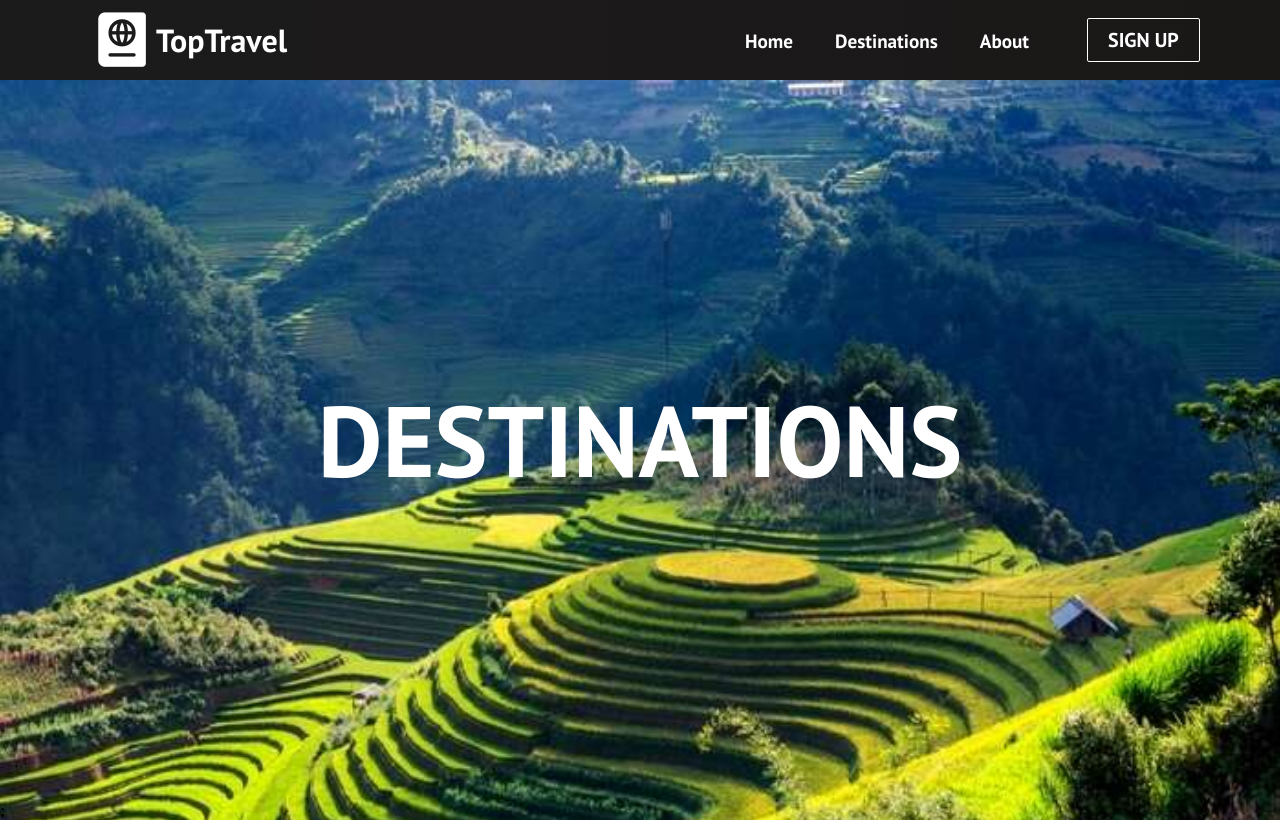
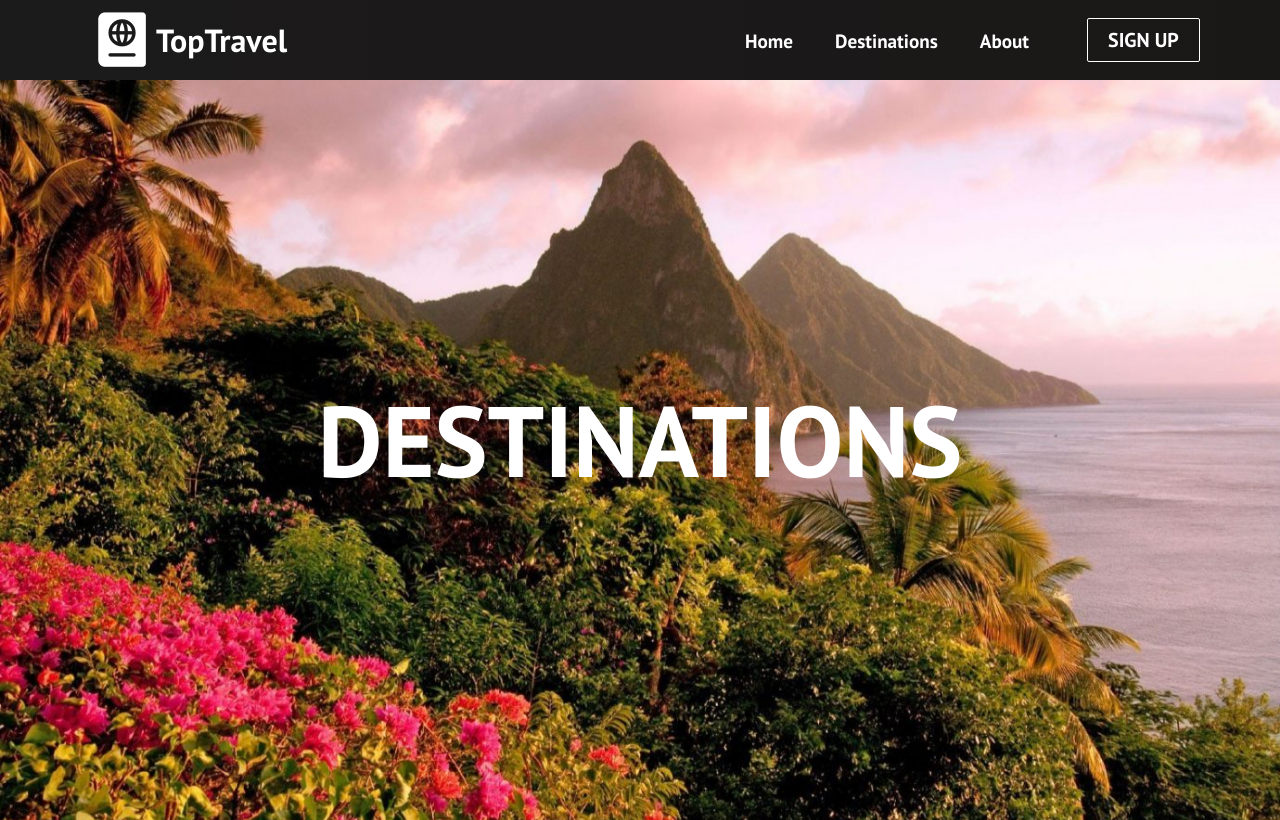
Before and after one commit to rosenbergmichael/react-app-april-2021, a React (Create React App) app: page /destinations in a window 1280 px wide. Built offline with nearby package versions, Linux system fonts and the light colour scheme.

Commit message:
add destinations2 image file to images, replace with original img in Destinations.js

```diff
--- a/src/components/pages/Destinations.js
+++ b/src/components/pages/Destinations.js
@@ -4,7 +4,7 @@ import '../../App.css';
 export default function Destinations() {
   return (
     <div>
-      <img src="/images/destinations.jpeg" alt="destinations-img" />
+      <img src="/images/destinations2.jpeg" alt="destinations-img" />
       <h1 className="destinations">DESTINATIONS</h1>;
     </div>
     )
```
Also changed, not shown: public/images/destinations2.jpeg (added).
